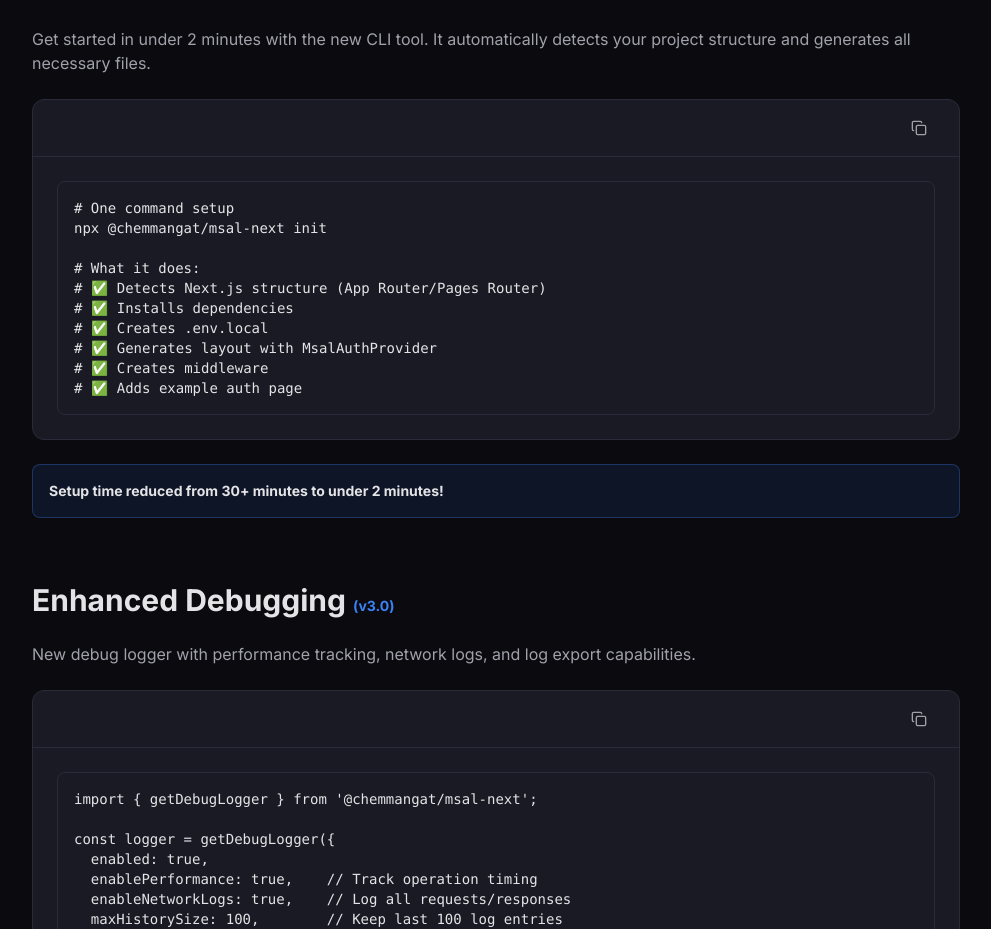
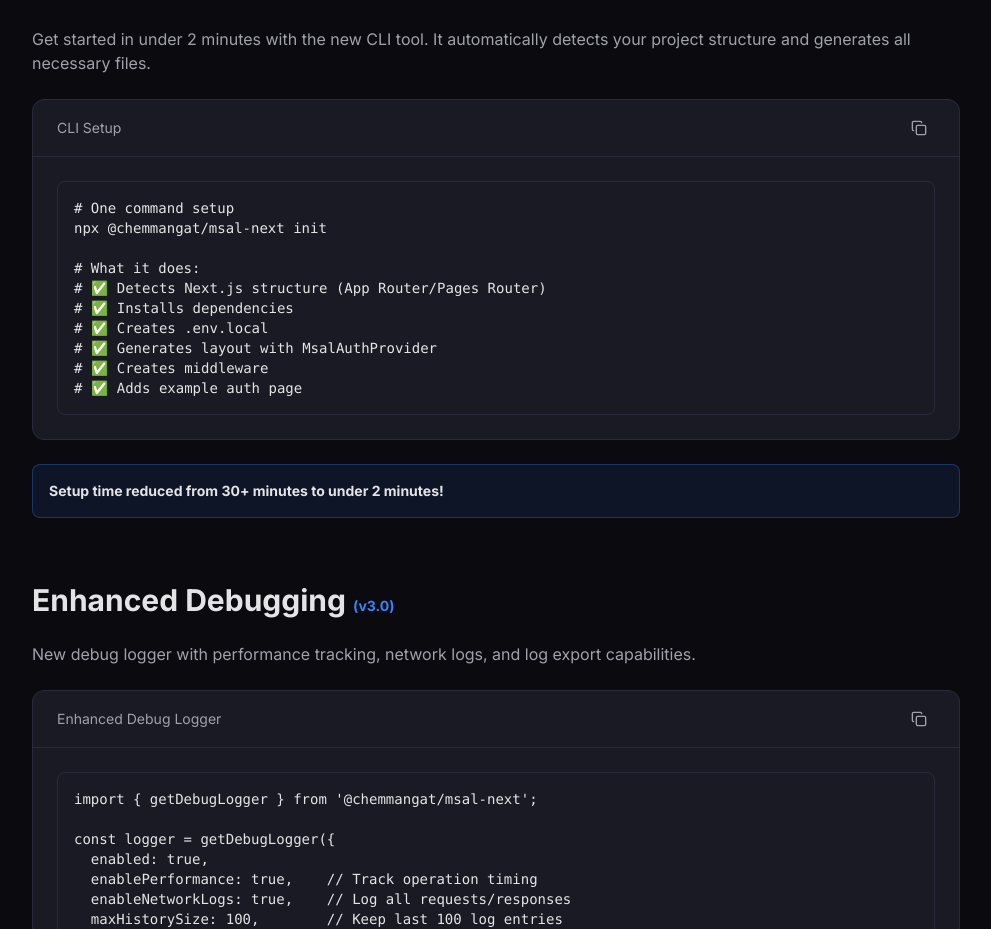
Before and after one commit to Chemmangat/msal-next, a Next.js app: page /docs in a window 1280 px wide. Shown: the part 6211-7140 px from the top of the page, without its empty margins (288-1279 px from the left). Built offline with nearby package versions, Linux system fonts and the light colour scheme.

Commit message:
fix: build fix

```diff
--- a/src/app/docs/page.tsx
+++ b/src/app/docs/page.tsx
@@ -404,7 +404,7 @@
                 </p>
 
                 <CodeBlock
-                  language="bash"
+                  title="CLI Setup"
                   code={`# One command setup
 npx @chemmangat/msal-next init
 
@@ -436,7 +436,7 @@
                 </p>
 
                 <CodeBlock
-                  language="typescript"
+                  title="Enhanced Debug Logger"
                   code={`import { getDebugLogger } from '@chemmangat/msal-next';
 
 const logger = getDebugLogger({
```
